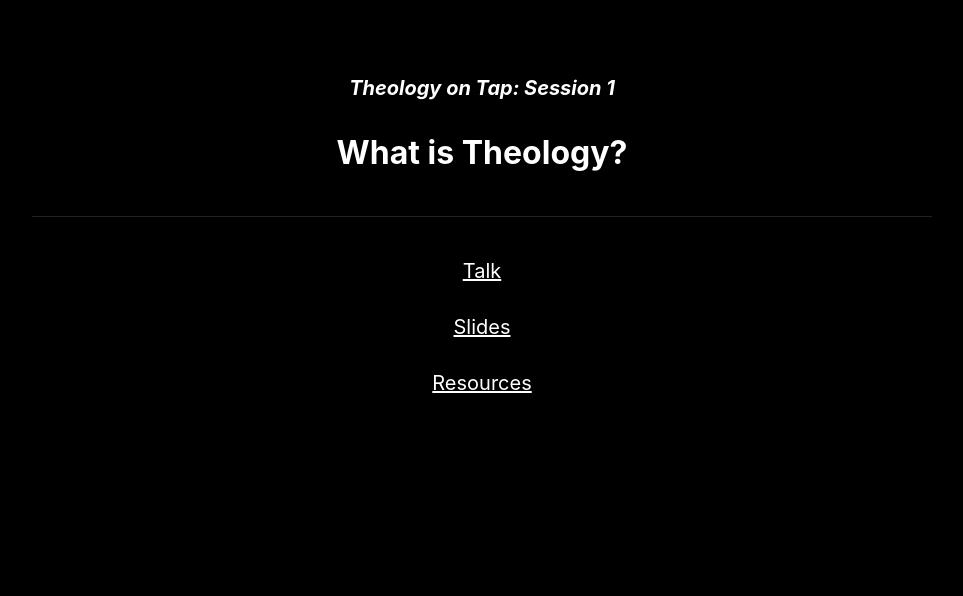
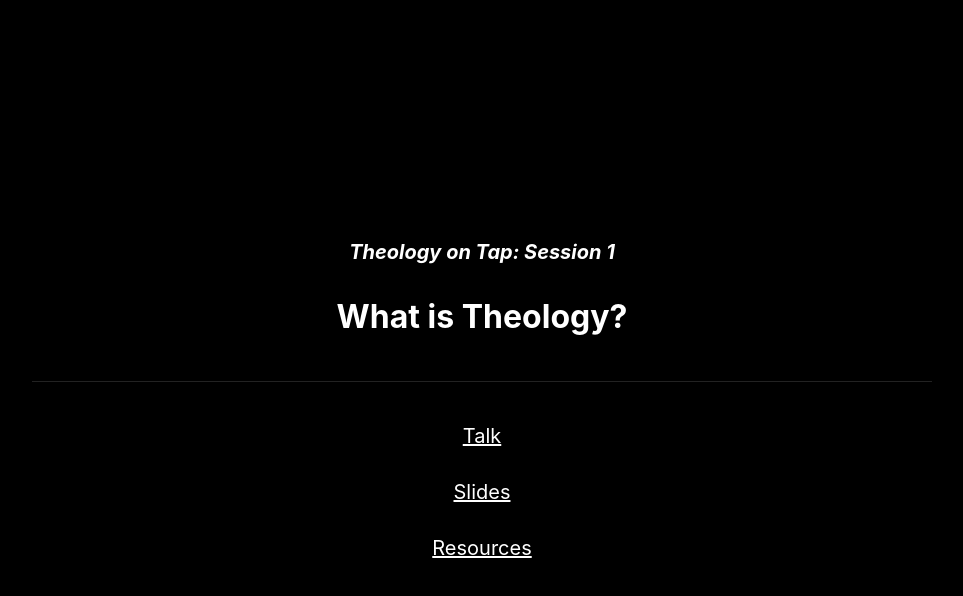
Before and after one commit to benjaminingreens/theology_on_tap, a plain HTML site: page index.html in a window 1280 px wide. Shown: the whole page, without its empty margins (158-1121 px from the left). Drawn offline with Linux system fonts and the light colour scheme.

Commit message:
20251024T135523

```diff
--- a/index.html
+++ b/index.html
@@ -62,9 +62,9 @@
     .content.center-vert { align-self: center; } /* legacy/no-op if using body.vcenter */
   </style>
 </head>
-<body class="">
+<body class="vcenter">
   <div class="content center">
-<!-- layout: center -->
+<!-- layout: center center-vert-->
 <p><em><strong>Theology on Tap: Session 1</strong></em></p>
 <h1>What is Theology?</h1>
 <hr />
```
Also changed, not shown: 1 other file.
